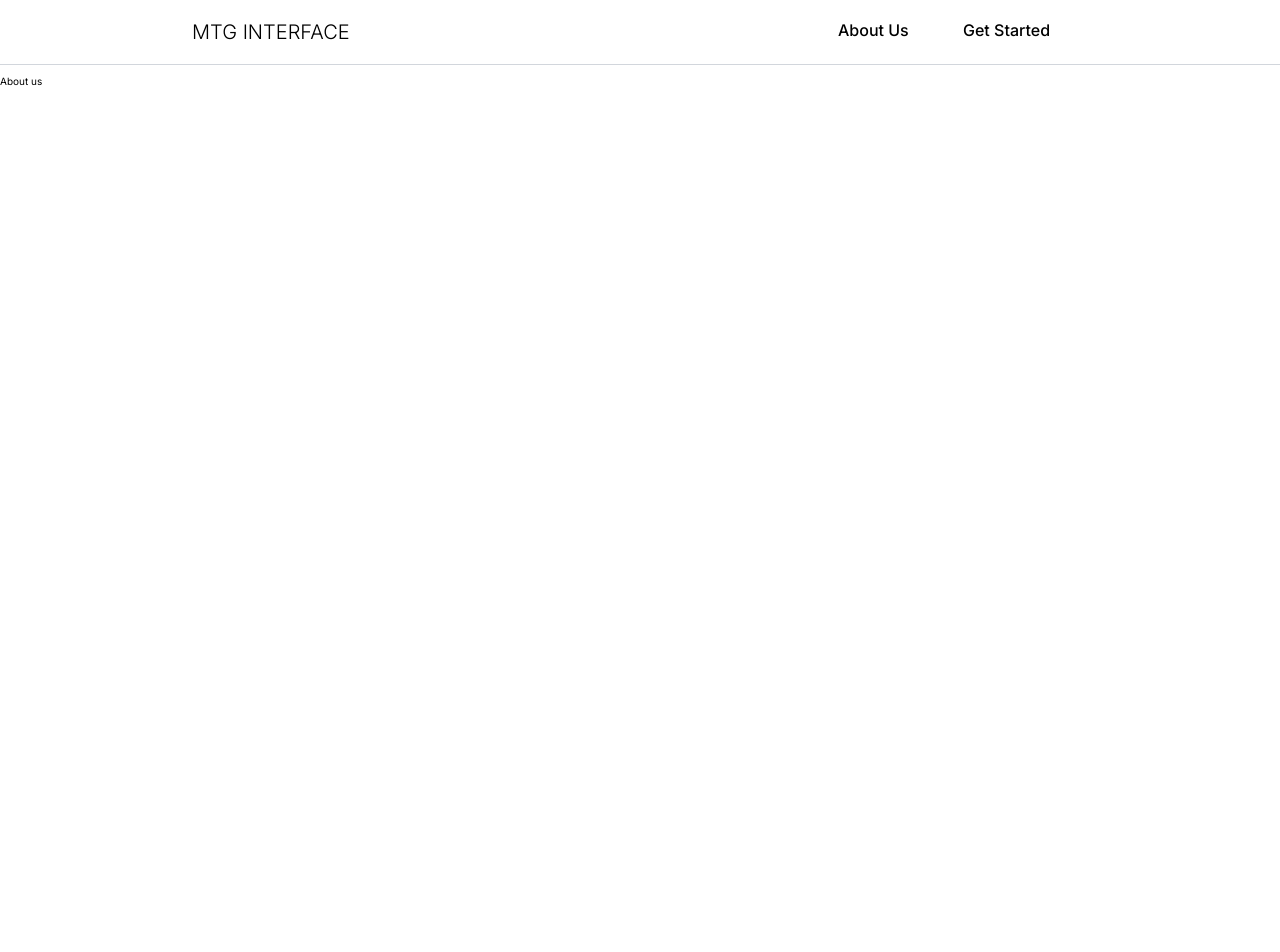
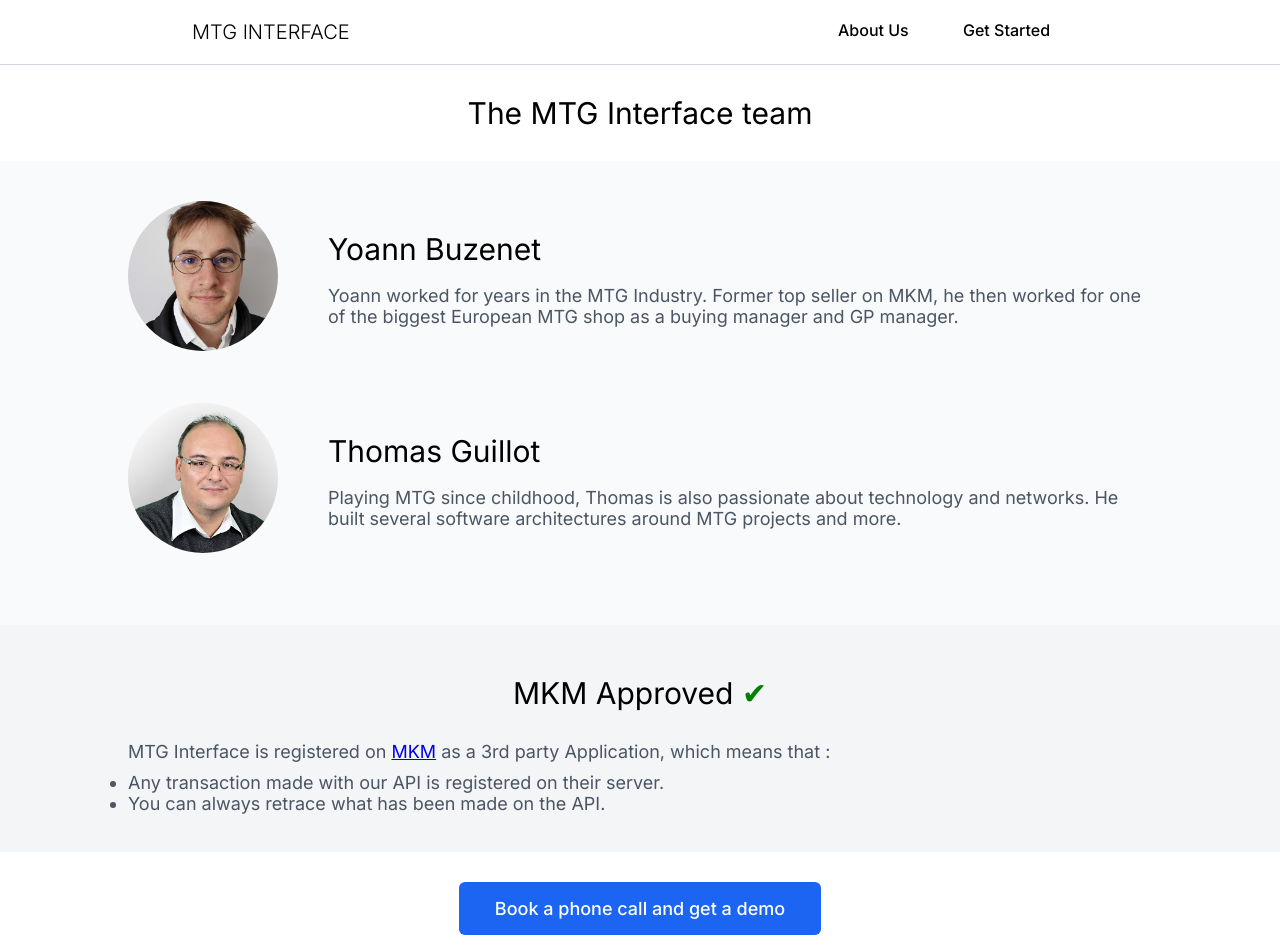
Before and after one commit to YoannBuzenet/mbi_web, a Next.js app: page /aboutUs in a window 1280 px wide. Shown: the top 952 px of the page. Before the commit the page ends 800 px from the top, so only its background shows below. Built offline with nearby package versions, Linux system fonts and the light colour scheme.

Commit message:
about us page is OK

```diff
--- /dev/null
+++ b/components/Footer.jsx
@@ -0,0 +1,13 @@
+const Footer = () => {
+  return (
+    <footer>
+      <div className="container">
+        <div className="footerContent">
+          <span>© 2020 MTG-Interface, Inc. All rights reserved.</span>
+        </div>
+      </div>
+    </footer>
+  );
+};
+
+export default Footer;
--- a/pages/aboutUs.js
+++ b/pages/aboutUs.js
@@ -1,11 +1,13 @@
 import Navbar from "../components/Navbar";
 import Head from "next/head";
+import Footer from "../components/Footer";
+import Link from "next/link";
 
 const AboutUs = () => {
   return (
     <>
       <Head>
-        <title>MTG Interface</title>
+        <title>About Us</title>
         <link rel="icon" href="/favicon.ico" />
         <link
           href="https://fonts.googleapis.com/css2?family=Inter:wght@100;200;300;400;500;531;600;700;800;900&display=swap"
@@ -13,7 +15,72 @@ const AboutUs = () => {
         ></link>
       </Head>
       <Navbar />
-      <p>About us</p>
+
+      <div className="aboutUs">
+        <p>The MTG Interface team</p>
+        <div className="profiles-container">
+          <div className="profiles container768">
+            <div className="yoann">
+              <div className="picture">
+                <img src="/images/profiles/Yoann.png" alt="" />
+              </div>
+              <div className="description">
+                <p>Yoann Buzenet</p>
+                <p>
+                  Yoann worked for years in the MTG Industry. Former top seller
+                  on MKM, he then worked for one of the biggest European MTG
+                  shop as a buying manager and GP manager.
+                </p>
+              </div>
+            </div>
+            <div className="thomas">
+              <div className="picture">
+                <img src="/images/profiles/Thomas.jpg" alt="" />
+              </div>
+              <div className="description">
+                <p>Thomas Guillot</p>
+                <p>
+                  Playing MTG since childhood, Thomas is also passionate about
+                  technology and networks. He built several software
+                  architectures around MTG projects and more.
+                </p>
+              </div>
+            </div>
+          </div>
+        </div>
+        <div className="mkm-section">
+          <div className="container768">
+            <p>
+              MKM Approved <span>&#10004;</span>
+            </p>
+            <p>
+              MTG Interface is registered on{" "}
+              <a href="https://www.cardmarket.com/en/Magic" target="_blank">
+                MKM
+              </a>{" "}
+              as a 3rd party Application, which means that :{" "}
+              <ul>
+                <li>
+                  Any transaction made with our API is registered on their
+                  server.
+                </li>
+                <li>You can always retrace what has been made on the API.</li>
+              </ul>
+            </p>
+          </div>
+        </div>
+        <div className="container768">
+          <div className="contact">
+            <Link href="/getStarted">
+              <a type="button" className="CTA-button">
+                Book a phone call and get a demo
+              </a>
+            </Link>
+          </div>
+        </div>
+      </div>
+
+      <Footer />
     </>
   );
 };
--- a/style.css
+++ b/style.css
@@ -58,9 +58,12 @@ main {
   margin-top: 20px;
 }
 
-.left-content button,
+.cta-main {
+  margin-top: 32px;
+}
+
+.left-content a,
 .CTA-button {
-  margin-top: 32px;
   padding-left: 3.5rem;
   padding-right: 3.5rem;
   padding-top: 1.5rem;
@@ -73,9 +76,10 @@ main {
   cursor: pointer;
   border-radius: 6px;
   transition: background-color 0.5s;
+  text-decoration: none;
 }
 
-.left-content button:hover,
+.left-content a:hover,
 .CTA-button:hover {
   background-color: rgba(63, 131, 248, 0.8);
   transition: background-color 0.5s;
@@ -326,7 +330,7 @@ h3.punchline {
   margin: 0 auto;
 }
 
-.fifth-liner button.CTA-button {
+.fifth-liner a.CTA-button {
   margin-top: 0;
 }
 
@@ -366,6 +370,86 @@ footer span {
 @media only screen and (max-width: 1400px) {
   footer span {
     font-size: 1.4rem;
+  }
+}
+
+/**********************/
+/*******ABOUT US*******/
+/**********************/
+.aboutUs {
+  margin: 0 auto;
+}
+
+.aboutUs p:first-child {
+  text-align: center;
+  font-size: 3rem;
+}
+
+.profiles-container {
+  background-color: #f9fafb;
+  padding-top: 4rem;
+  padding-bottom: 2rem;
+}
+
+.container768 {
+  max-width: 768px;
+  margin: 0 auto;
+}
+
+.profiles > div {
+  display: flex;
+  margin-bottom: 5rem;
+}
+
+.profiles .description {
+  margin-left: 50px;
+}
+.profiles .description p {
+  text-align: left;
+}
+.profiles .description p:first-child {
+  margin-bottom: 1rem;
+}
+.profiles .description p:nth-of-type(2) {
+  font-size: 1.8rem;
+  color: rgb(75, 85, 99);
+}
+
+.profiles .picture img {
+  width: 150px;
+  border-radius: 50%;
+}
+
+.mkm-section {
+  background-color: rgb(244, 245, 247);
+  padding-top: 2rem;
+  padding-bottom: 2rem;
+}
+
+.mkm-section span {
+  color: green;
+}
+
+.mkm-section p:nth-of-type(2) {
+  font-size: 1.8rem;
+  color: rgb(75, 85, 99);
+}
+
+.mkm-section ul {
+  margin-top: 1rem;
+}
+
+.aboutUs .contact {
+  margin: 3rem 0;
+  display: flex;
+  justify-content: center;
+  align-self: center;
+}
+
+@media only screen and (max-width: 1400px) {
+  .container768 {
+    max-width: 80%;
+    margin: 0 auto;
   }
 }
 
```
Also changed, not shown: pages/getStarted.js (+5 -2 lines), pages/index.js (+12 -13 lines), public/images/profiles/Thomas.jpg (added), public/images/profiles/Yoann.png (added).
